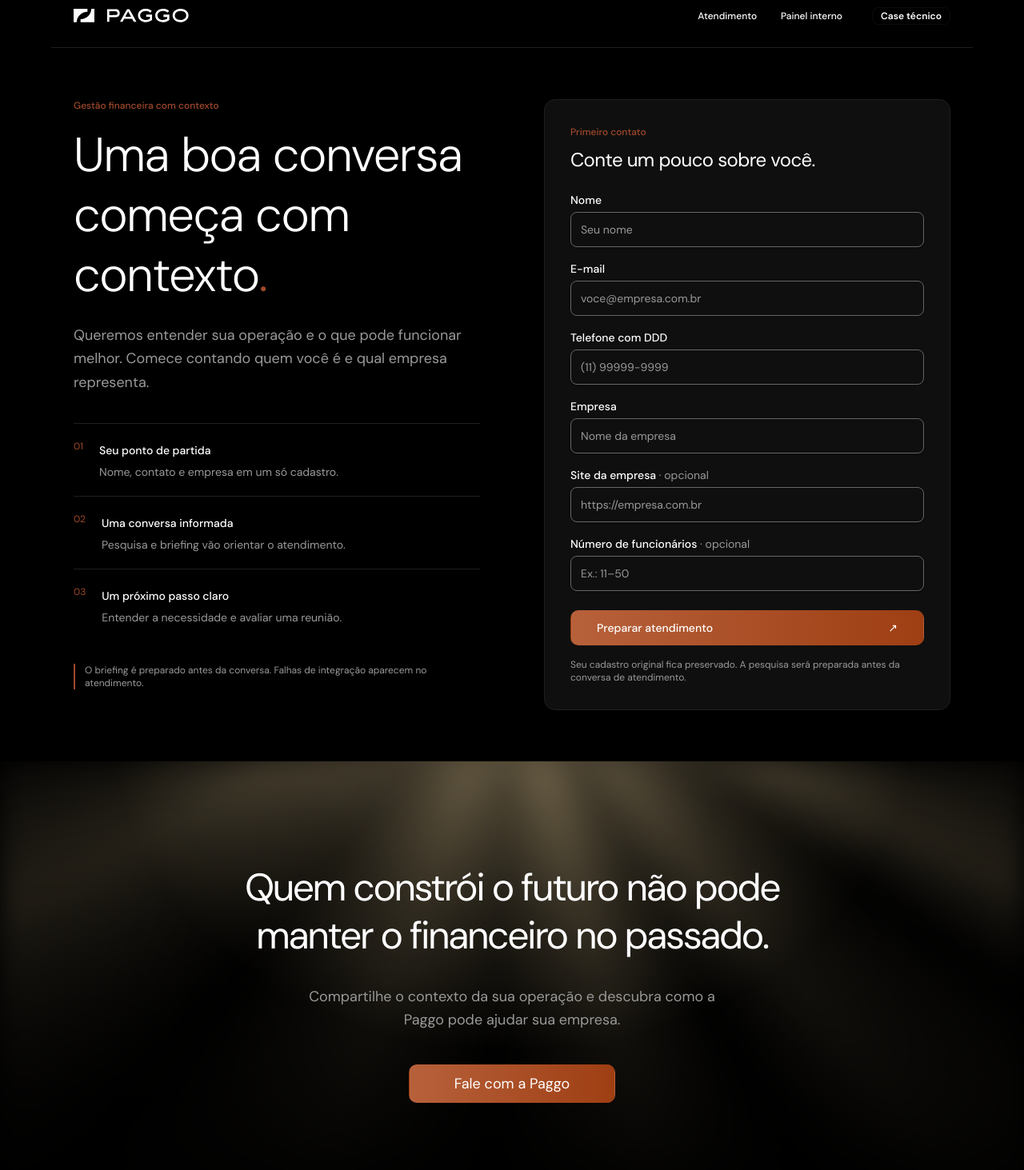
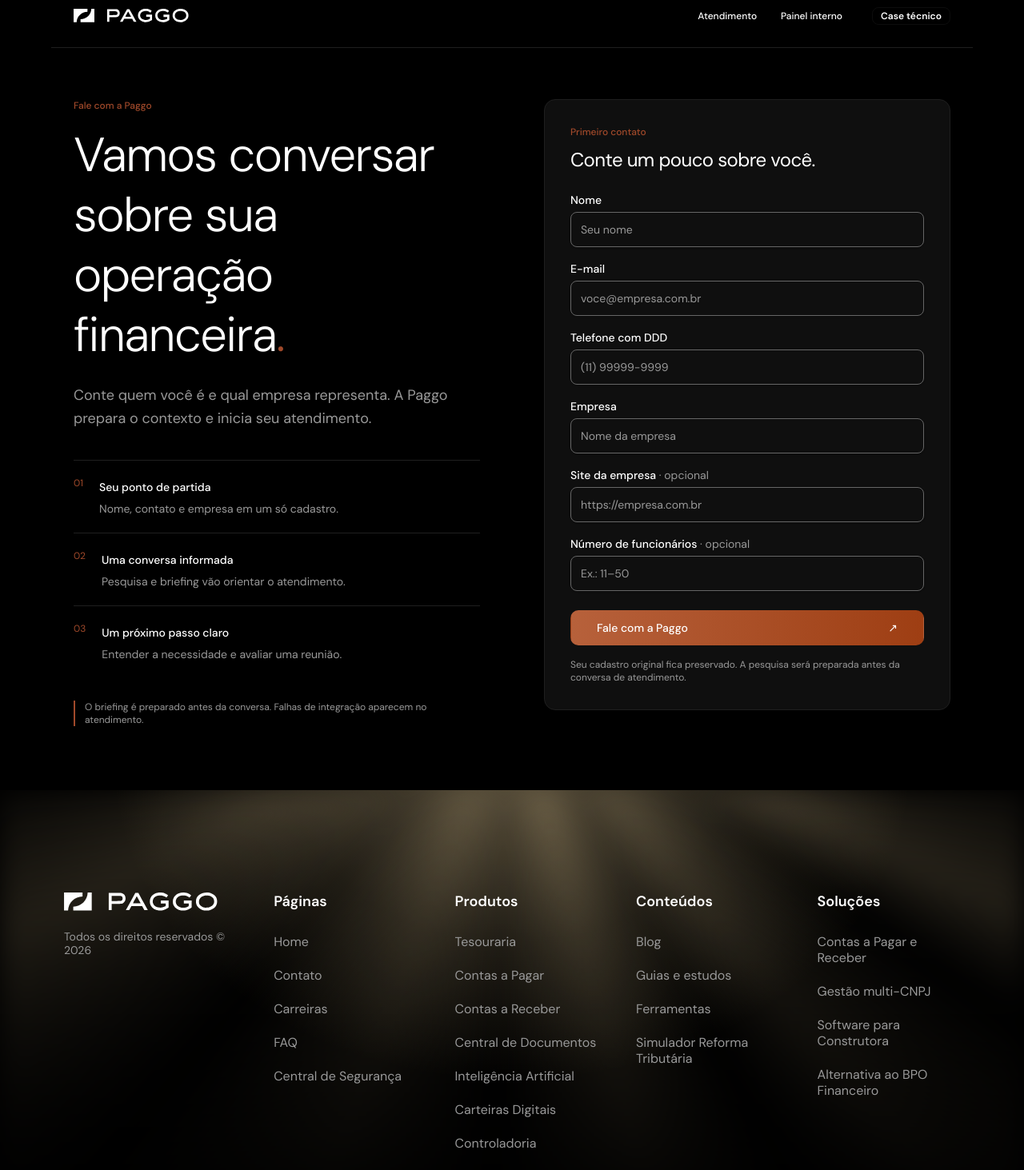
Before and after one commit to httpepo/case-pedro-paggo, a Next.js app: page / in a window 1280 px wide. Shown: the part 20-1483 px from the top of the page at 80% size. Built offline with nearby package versions, Linux system fonts and the light colour scheme; no server answers.

Commit message:
feat(ui): orient home para contato imediato

```diff
--- a/src/app/globals.css
+++ b/src/app/globals.css
@@ -83,10 +83,7 @@
     background: conic-gradient(from 100deg at 50% -25%, transparent 0deg, hsl(var(--footer-glow) / 0.18) 15deg, transparent 24deg, hsl(var(--footer-glow) / 0.15) 40deg, transparent 51deg, hsl(var(--footer-glow) / 0.2) 65deg, transparent 82deg, hsl(var(--footer-glow) / 0.15) 100deg, transparent 120deg, hsl(var(--footer-glow) / 0.18) 143deg, transparent 160deg);
     mask-image: linear-gradient(to bottom, black, transparent);
   }
-  .footer-cta { @apply flex flex-col items-center gap-8 pt-20 pb-16 text-center md:pt-32 md:pb-28; }
-  .footer-cta h2 { @apply m-0 max-w-4xl text-4xl leading-none font-normal tracking-tighter text-balance lg:text-5xl lg:leading-tight; }
-  .footer-cta p { @apply m-0 max-w-lg text-lg leading-relaxed text-muted-foreground; }
-  .footer-navigation { @apply grid grid-cols-2 gap-12 lg:grid-cols-[1.2fr_repeat(4,minmax(0,1fr))]; }
+.footer-navigation { @apply grid grid-cols-2 gap-12 pt-20 md:pt-32 lg:grid-cols-[1.2fr_repeat(4,minmax(0,1fr))]; }
   .footer-brand-column { @apply col-span-2 mb-4 flex min-w-0 flex-col gap-6 lg:col-span-1 lg:mb-0; }
   .footer-brand { @apply inline-flex w-48 max-w-full rounded-sm; }
   .footer-brand img { @apply block h-auto w-full; }
--- a/src/app/page.tsx
+++ b/src/app/page.tsx
@@ -8,9 +8,9 @@
   return (
     <div className="home-grid">
       <section className="intro">
-        <span className="eyebrow">Gestão financeira com contexto</span>
-        <h1>Uma boa conversa começa com contexto<span>.</span></h1>
-        <p className="lede">Queremos entender sua operação e o que pode funcionar melhor. Comece contando quem você é e qual empresa representa.</p>
+        <span className="eyebrow">Fale com a Paggo</span>
+        <h1>Vamos conversar sobre sua operação financeira<span>.</span></h1>
+        <p className="lede">Conte quem você é e qual empresa representa. A Paggo prepara o contexto e inicia seu atendimento.</p>
         <ol className="journey">
           <li><span>01</span><div><strong>Seu ponto de partida</strong><p>Nome, contato e empresa em um só cadastro.</p></div></li>
           <li><span>02</span><div><strong>Uma conversa informada</strong><p>Pesquisa e briefing vão orientar o atendimento.</p></div></li>
--- a/src/components/lead-form.tsx
+++ b/src/components/lead-form.tsx
@@ -71,7 +71,7 @@
         </div>
       ))}
       {message && <p className="field-error" role="alert">{message}</p>}
-      <Button type="submit" variant="brand" size="lg" className="mt-1 min-h-11 w-full justify-between" disabled={pending || !enabled}>{pending ? "Preparando seu atendimento…" : "Preparar atendimento"}<span aria-hidden="true">↗</span></Button>
+      <Button type="submit" variant="brand" size="lg" className="mt-1 min-h-11 w-full justify-between" disabled={pending || !enabled}>{pending ? "Conectando com a Paggo…" : "Fale com a Paggo"}<span aria-hidden="true">↗</span></Button>
       <p className="form-note">Seu cadastro original fica preservado. A pesquisa será preparada antes da conversa de atendimento.</p>
     </form>
     </Card>
--- a/src/components/site-footer.tsx
+++ b/src/components/site-footer.tsx
@@ -1,6 +1,5 @@
 import Image from "next/image";
 import Link from "next/link";
-import { Button } from "@/design-system/components/ui/button";
 import paggoLogo from "@/design-system/assets/brand/paggo-white.svg";
 
 const paggoWebsite = "https://www.paggo.com.br";
@@ -64,23 +63,10 @@
     <footer className="site-footer" aria-label="Rodapé">
       <span className="footer-glow" aria-hidden="true" />
       <div className="footer-container">
-        <FooterCallToAction />
         <FooterNavigation year={year} />
         <FooterLegal year={year} />
       </div>
     </footer>
-  );
-}
-
-function FooterCallToAction() {
-  return (
-    <section className="footer-cta" aria-labelledby="footer-cta-title">
-      <h2 id="footer-cta-title">Quem constrói o futuro não pode manter o financeiro no passado.</h2>
-      <p>Compartilhe o contexto da sua operação e descubra como a Paggo pode ajudar sua empresa.</p>
-      <Button asChild variant="brand" size="lg" className="mt-2 h-12 px-6 text-base font-normal sm:px-14 sm:text-lg">
-        <Link href="/#cadastro">Fale com a Paggo</Link>
-      </Button>
-    </section>
   );
 }
 
```
Also changed, not shown: src/design-system/README.md.
